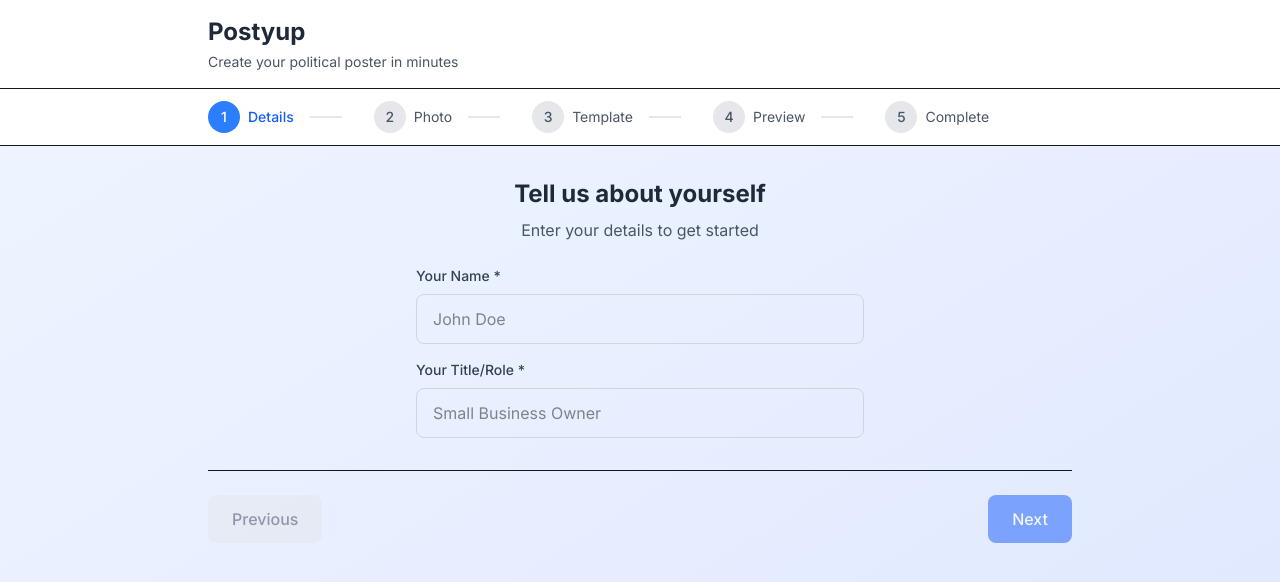
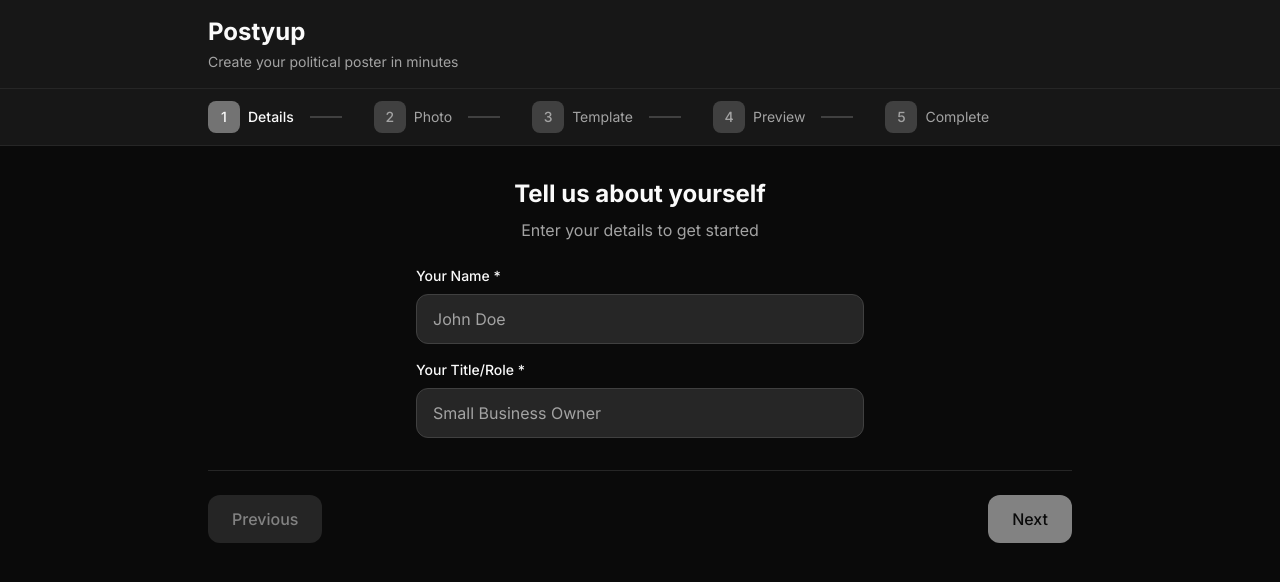
Before and after one commit to aliyuthman/postyup, a Next.js app in the folder frontend/: page / in a window 1280 px wide. Shown: the top 582 px of the page. Built offline with nearby package versions, Linux system fonts and the light colour scheme; no server answers.

Commit message:
Implement monochrome UI with subtle rounded corners and reduce font sizes to 30px/24px

```diff
--- a/frontend/src/app/page.tsx
+++ b/frontend/src/app/page.tsx
@@ -165,17 +165,17 @@
   };
 
   return (
-    <div className="min-h-screen bg-gradient-to-br from-blue-50 to-indigo-100">
+    <div className="min-h-screen bg-[#0A0A0A]">
       {/* Header */}
-      <header className="bg-white shadow-sm border-b">
+      <header className="bg-[#171717] border-b border-[#262626]">
         <div className="max-w-4xl mx-auto px-4 py-4">
-          <h1 className="text-2xl font-bold text-gray-800">Postyup</h1>
-          <p className="text-gray-600 text-sm mt-1">Create your political poster in minutes</p>
+          <h1 className="text-2xl font-bold text-[#FAFAFA]">Postyup</h1>
+          <p className="text-[#A3A3A3] text-sm mt-1">Create your political poster in minutes</p>
         </div>
       </header>
 
       {/* Progress Bar */}
-      <div className="bg-white border-b">
+      <div className="bg-[#171717] border-b border-[#262626]">
         <div className="max-w-4xl mx-auto px-4 py-3">
           <div className="flex items-center space-x-4">
             {['Details', 'Photo', 'Template', 'Preview', 'Complete'].map((step, index) => {
@@ -186,20 +186,20 @@
               return (
                 <div key={step} className="flex items-center">
                   <div
-                    className={`w-8 h-8 rounded-full flex items-center justify-center text-sm font-medium ${
+                    className={`w-8 h-8 rounded-lg flex items-center justify-center text-sm font-medium ${
                       isCompleted
-                        ? 'bg-green-500 text-white'
+                        ? 'bg-[#FAFAFA] text-[#0A0A0A]'
                         : isActive
-                        ? 'bg-blue-500 text-white'
-                        : 'bg-gray-200 text-gray-600'
+                        ? 'bg-[#737373] text-[#FAFAFA]'
+                        : 'bg-[#404040] text-[#A3A3A3]'
                     }`}
                   >
                     {isCompleted ? '✓' : index + 1}
                   </div>
-                  <span className={`ml-2 text-sm ${isActive ? 'font-medium text-blue-600' : 'text-gray-600'}`}>
+                  <span className={`ml-2 text-sm ${isActive ? 'font-medium text-[#FAFAFA]' : 'text-[#A3A3A3]'}`}>
                     {step}
                   </span>
-                  {index < 4 && <div className="w-8 h-0.5 bg-gray-200 mx-4" />}
+                  {index < 4 && <div className="w-8 h-0.5 bg-[#404040] mx-4" />}
                 </div>
               );
             })}
@@ -212,13 +212,13 @@
         {currentStep === 'details' && (
           <div className="max-w-md mx-auto space-y-6">
             <div className="text-center">
-              <h2 className="text-2xl font-bold text-gray-800 mb-2">Tell us about yourself</h2>
-              <p className="text-gray-600">Enter your details to get started</p>
+              <h2 className="text-2xl font-bold text-[#FAFAFA] mb-2">Tell us about yourself</h2>
+              <p className="text-[#A3A3A3]">Enter your details to get started</p>
             </div>
 
             <div className="space-y-4">
               <div>
-                <label className="block text-sm font-medium text-gray-700 mb-2">
+                <label className="block text-sm font-medium text-[#FAFAFA] mb-2">
                   Your Name *
                 </label>
                 <input
@@ -226,12 +226,12 @@
                   value={name}
                   onChange={(e) => setName(e.target.value)}
                   placeholder="John Doe"
-                  className="w-full px-4 py-3 border border-gray-300 rounded-lg focus:ring-2 focus:ring-blue-500 focus:border-transparent text-base"
+                  className="w-full px-4 py-3 bg-[#262626] border border-[#404040] rounded-xl focus:ring-2 focus:ring-[#737373] focus:border-[#737373] text-[#FAFAFA] placeholder-[#A3A3A3] text-base"
                 />
               </div>
 
               <div>
-                <label className="block text-sm font-medium text-gray-700 mb-2">
+                <label className="block text-sm font-medium text-[#FAFAFA] mb-2">
                   Your Title/Role *
                 </label>
                 <input
@@ -239,7 +239,7 @@
                   value={title}
                   onChange={(e) => setTitle(e.target.value)}
                   placeholder="Small Business Owner"
-                  className="w-full px-4 py-3 border border-gray-300 rounded-lg focus:ring-2 focus:ring-blue-500 focus:border-transparent text-base"
+                  className="w-full px-4 py-3 bg-[#262626] border border-[#404040] rounded-xl focus:ring-2 focus:ring-[#737373] focus:border-[#737373] text-[#FAFAFA] placeholder-[#A3A3A3] text-base"
                 />
               </div>
             </div>
@@ -249,8 +249,8 @@
         {currentStep === 'photo' && (
           <div className="max-w-md mx-auto space-y-6">
             <div className="text-center">
-              <h2 className="text-2xl font-bold text-gray-800 mb-2">Add your photo</h2>
-              <p className="text-gray-600">Upload a clear photo of yourself</p>
+              <h2 className="text-2xl font-bold text-[#FAFAFA] mb-2">Add your photo</h2>
+              <p className="text-[#A3A3A3]">Upload a clear photo of yourself</p>
             </div>
 
             {!showCropper ? (
@@ -267,8 +267,8 @@
         {currentStep === 'template' && (
           <div className="space-y-6">
             <div className="text-center">
-              <h2 className="text-2xl font-bold text-gray-800 mb-2">Choose your template</h2>
-              <p className="text-gray-600">Select a poster design that fits your campaign</p>
+              <h2 className="text-2xl font-bold text-[#FAFAFA] mb-2">Choose your template</h2>
+              <p className="text-[#A3A3A3]">Select a poster design that fits your campaign</p>
             </div>
 
             <TemplateGallery onTemplateSelect={handleTemplateSelect} />
@@ -278,8 +278,8 @@
         {currentStep === 'preview' && (
           <div className="space-y-6">
             <div className="text-center">
-              <h2 className="text-2xl font-bold text-gray-800 mb-2">Preview your poster</h2>
-              <p className="text-gray-600">Review and generate your final poster</p>
+              <h2 className="text-2xl font-bold text-[#FAFAFA] mb-2">Preview your poster</h2>
+              <p className="text-[#A3A3A3]">Review and generate your final poster</p>
             </div>
 
             <PosterPreview
@@ -292,8 +292,8 @@
         {currentStep === 'complete' && (
           <div className="space-y-6">
             <div className="text-center">
-              <h2 className="text-2xl font-bold text-gray-800 mb-2">Your poster is ready!</h2>
-              <p className="text-gray-600">Download and share your professional poster</p>
+              <h2 className="text-2xl font-bold text-[#FAFAFA] mb-2">Your poster is ready!</h2>
+              <p className="text-[#A3A3A3]">Download and share your professional poster</p>
             </div>
 
             <div className="max-w-md mx-auto">
@@ -304,11 +304,11 @@
         )}
 
         {/* Navigation */}
-        <div className="flex justify-between items-center mt-8 pt-6 border-t">
+        <div className="flex justify-between items-center mt-8 pt-6 border-t border-[#262626]">
           <button
             onClick={previousStep}
             disabled={currentStep === 'details'}
-            className="px-6 py-3 bg-gray-200 text-gray-700 rounded-lg hover:bg-gray-300 disabled:opacity-50 disabled:cursor-not-allowed transition-colors font-medium min-h-[44px]"
+            className="px-6 py-3 bg-[#404040] text-[#FAFAFA] rounded-xl hover:bg-[#525252] disabled:opacity-50 disabled:cursor-not-allowed transition-colors font-medium min-h-[44px]"
           >
             Previous
           </button>
@@ -316,7 +316,7 @@
           <button
             onClick={nextStep}
             disabled={!canProceed() || currentStep === 'complete'}
-            className="px-6 py-3 bg-blue-600 text-white rounded-lg hover:bg-blue-700 disabled:opacity-50 disabled:cursor-not-allowed transition-colors font-medium min-h-[44px]"
+            className="px-6 py-3 bg-[#FAFAFA] text-[#0A0A0A] rounded-xl hover:bg-[#E5E5E5] disabled:opacity-50 disabled:cursor-not-allowed transition-colors font-medium min-h-[44px]"
           >
             {currentStep === 'preview' ? 'Generate Poster' : 'Next'}
           </button>
```
Also changed, not shown: 2 other files (tests, documents, lock files or other folders).
